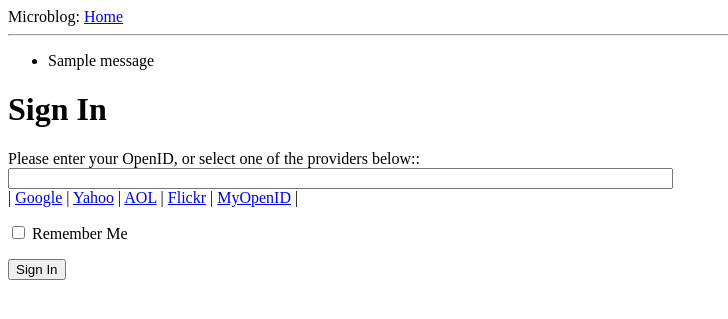
After one commit to EvilDmitri/flask-megatut, a Flask app: page /login in a window 1280 px wide. The commit adds this page. Shown: the top 319 px of the page, without its empty margins (0-728 px from the left). Run offline with Flask 2, Linux system fonts and the light colour scheme; one stand-in notice (Sample message) is shown.

Commit message:
login page and form

```diff
--- a/app/__init__.py
+++ b/app/__init__.py
@@ -1,6 +1,7 @@
 from flask import Flask
 
 app = Flask(__name__)
+app.config.from_object('config')
 from app import views
 
 
--- /dev/null
+++ b/app/forms.py
@@ -0,0 +1,8 @@
+from flask.ext.wtf import Form
+from wtforms import BooleanField, StringField
+from wtforms.validators import DataRequired
+
+
+class LoginForm(Form):
+    openid = StringField('openid', validators=[DataRequired()])
+    remember_me = BooleanField('remember_me', default=False)
--- a/app/templates/base.html
+++ b/app/templates/base.html
@@ -13,6 +13,15 @@
 
     <div>Microblog: <a href="/index">Home</a></div>
     <hr>
+    {% with messages = get_flashed_messages() %}
+      {% if messages %}
+        <ul>
+          {% for message in messages %}
+            <li>{{ message }}</li>
+          {% endfor %}
+        </ul>
+      {% endif %}
+    {% endwith %}
 
     {% block content %}
     {% endblock %}
--- /dev/null
+++ b/app/templates/login.html
@@ -0,0 +1,36 @@
+{% extends "base.html" %}
+
+{% block content %}
+    <script type="text/javascript">
+        function set_openid(openid, pr) {
+            u = openid.search('<username>');
+            if(u != -1) {
+            // openid requires username
+                user = prompt('Enter your ' + pr + ' username:');
+                openid = openid.substr(0, u) + user
+            }
+            form = document.forms['login'];
+            form.elements['openid'].value = openid
+        }
+    </script>
+
+
+    <h1>Sign In</h1>
+
+    <form action="" method="post" name="login">
+        {{ form.hidden_tag() }}
+        <p>
+            Please enter your OpenID, or select one of the providers below::<br>
+            {{ form.openid(size=80) }}<br>
+            {% for error in form.errors.openid %}
+                <span style="color: red;">[{{ error }}]</span>
+            {% endfor %}
+            |{% for pr in providers %}
+                <a href="javascript:set_openid('{{pr.url}}', '{{pr.name}}');">{{pr.name}}</a> |
+            {% endfor %}
+        </p>
+        <p>{{ form.remember_me }} Remember Me</p>
+        <p><input type="submit" value="Sign In"></p>
+    </form>
+
+{% endblock %}
--- a/app/views.py
+++ b/app/views.py
@@ -1,12 +1,27 @@
 # coding=utf-8
-from flask import render_template
+from flask import render_template, flash, redirect
 from app import app
+from app.forms import LoginForm
+
+
+@app.route('/login', methods=['GET', 'POST'])
+def login():
+    form = LoginForm()
+    if form.validate_on_submit():
+        flash('Login requested for OpenID="' + form.openid.data + '", remeber_me=' + str(form.remember_me.data))
+        return redirect('/index')
+
+    return render_template("login.html",
+                           title = 'Sin In',
+                           form = form,
+                           providers = app.config['OPENID_PROVIDERS'])
+
 
 @app.route('/')
 @app.route('/index')
 def index():
-    user = { 'nickname': 'Miguel' } # выдуманный пользователь
-    posts = [ # список выдуманных постов
+    user = { 'nickname': 'Miguel' }  # выдуманный пользователь
+    posts = [  # список выдуманных постов
         {
             'author': { 'nickname': 'John' },
             'body': 'Beautiful day in Portland!'
```
Also changed, not shown: config.py (added, +9 -0 lines), 1 other file.
